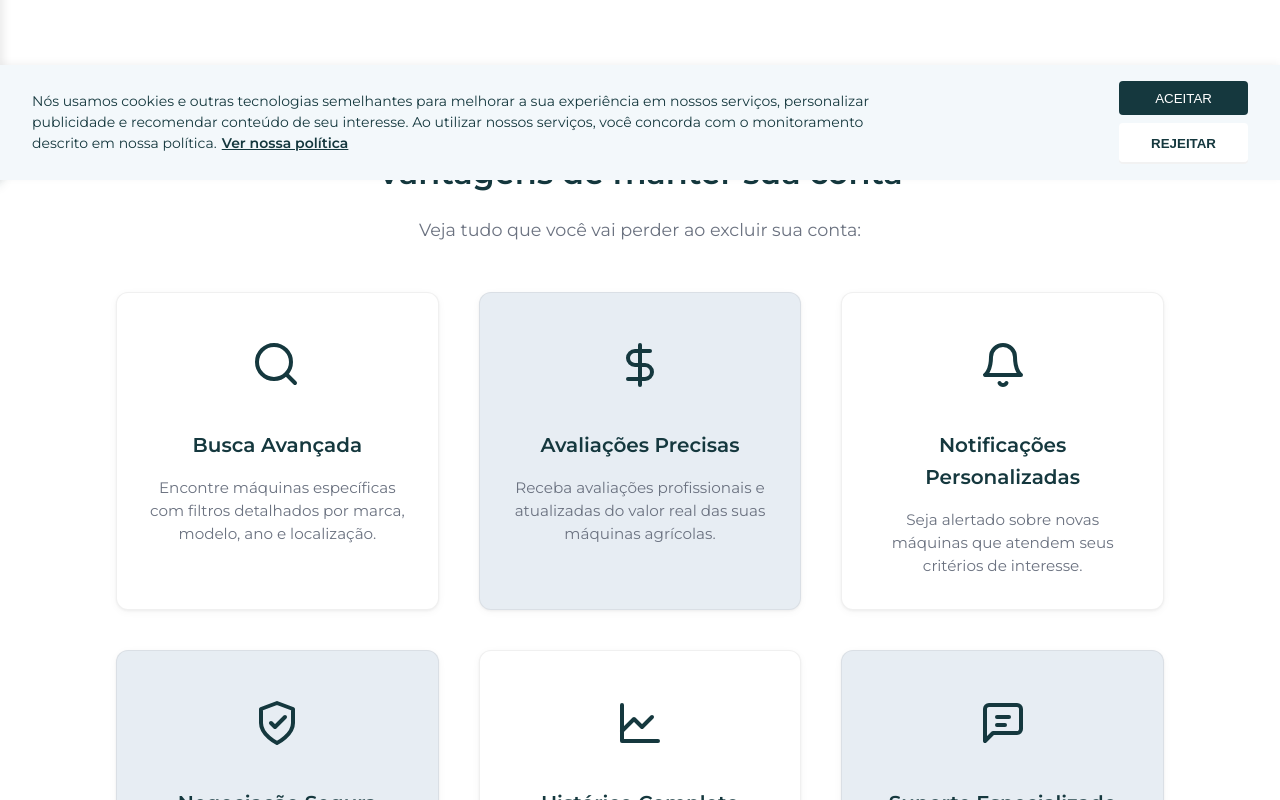
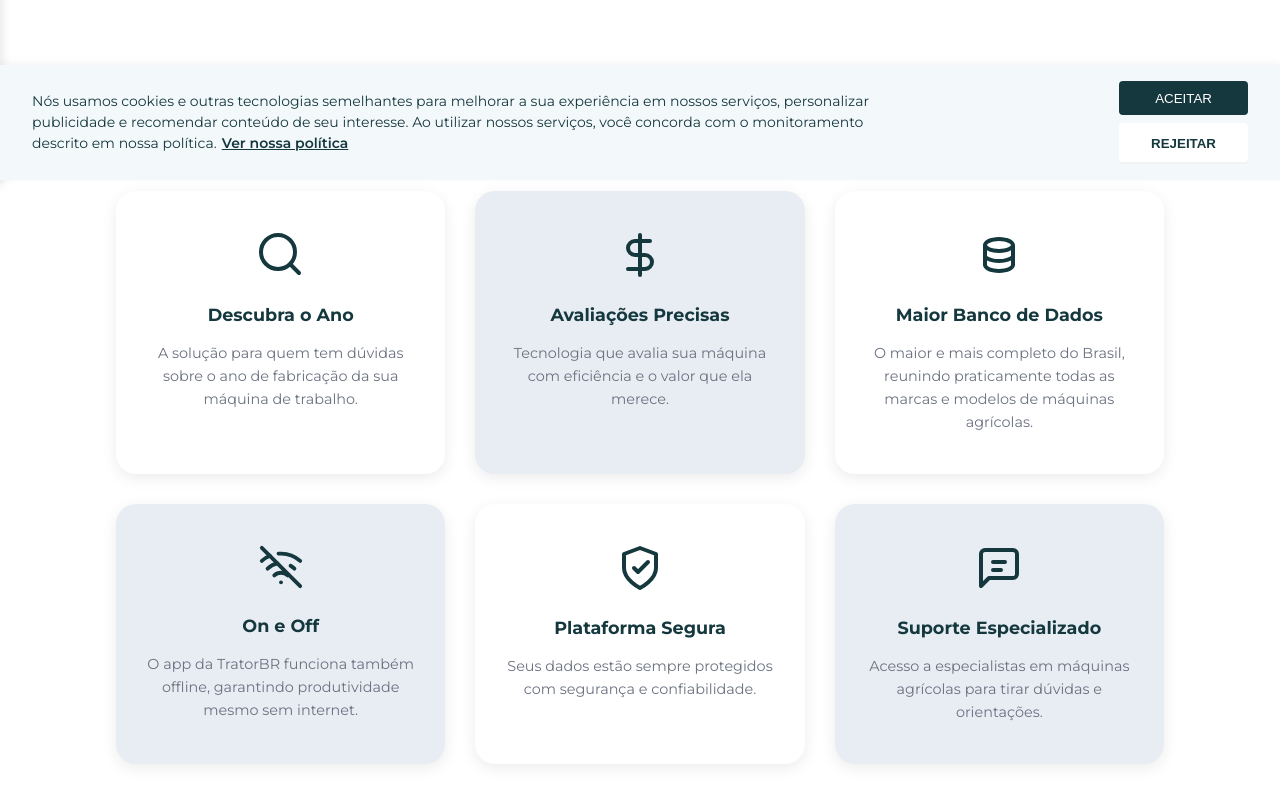
Before and after one commit to OresSoftware/plataforma-tratorbr, a React (Vite) app in the folder frontend/: page /excluir-conta in a window 1280 px wide. Shown: the part 620-1420 px from the top of the page. Built offline with nearby package versions, Linux system fonts and the light colour scheme; a web font is replaced by a local one.

Commit message:
alteracoes

```diff
--- a/frontend/src/components/footer.jsx
+++ b/frontend/src/components/footer.jsx
@@ -46,7 +46,7 @@ const Footer = () => {
           <h4 className="app-title">Baixe nosso aplicativo</h4>
           <div className="app-buttons">
             <a href="#ios-app" className="app-button">
-              <img src= "/imagens-aplicativo/baixar-apple.png" alt="iOS" />
+              <img style={{opacity:0.5}} src= "/imagens-aplicativo/baixar-apple.png" alt="iOS" />
             </a>
             <a href="https://play.google.com/store/apps/details?id=br.com.tratorbr.TratorBR&pcampaignid=web_share" className="app-button" target='_blank' rel='external'>
               <img src= "/imagens-aplicativo/baixar-android.png" alt="Android" />
--- a/frontend/src/pages/Aplicativo.css
+++ b/frontend/src/pages/Aplicativo.css
@@ -1234,6 +1234,7 @@ div#planos {
   cursor: pointer;
   position: relative;
   overflow: hidden;
+  height: 50px;
 }
 
 .suporteApp::before {
--- a/frontend/src/pages/Aplicativo.jsx
+++ b/frontend/src/pages/Aplicativo.jsx
@@ -1,4 +1,5 @@
 import React, { useState } from 'react';
+import { Link } from 'react-router-dom';
 import Header from '../components/Header';
 import Footer from '../components/footer';
 import { obterPlanos, gerarUrlWhatsApp, prepararDadosPagamento } from '../services/planosService';
@@ -126,7 +127,8 @@ const PlanosPage = () => {
             <p>Com o app TratorBR, agricultores e concessionários ganham uma nova{" "}<br />forma de se conectar, negociar, e gerenciar suas máquinas com <br />eficiência e agilidade. Tudo na palma da mão.</p>
             <div className='botoesApp'>
               <button className='entrarGestor'><img src="" alt="" />Acessar Painel</button>
-              <button className='suporteApp'>Suporte</button>
+
+              <a href="https://api.whatsapp.com/send?phone=5543991895458&text=Olá,%20preciso%20de%20suporte%20na%20plataforma%20de%20gestão?" target="_blank" rel="noopener noreferrer"><button className='suporteApp'>Suporte</button></a>
             </div>
           </div>
           <div className="phones">
@@ -143,7 +145,7 @@ const PlanosPage = () => {
                 <img src={appIphone} alt="Baixar no Google Play" />
               </a>
               <a href="#" className="download-btn app-store">
-                <img src={appAndroid} alt="Baixar na App Store" />
+                <img style={{opacity:0.5}} src={appAndroid} alt="Baixar na App Store" />
               </a>
             </div>
             <img
@@ -315,7 +317,7 @@ const PlanosPage = () => {
                   <h2>Você está com alguma dúvida que não foi sanada em cima?</h2>
                   <p>Nosso time de especialistas está pronto para te atender.</p>
                 </div>
-                <a href="https://wa.me/5543999999999" className="whatsapp-btn-ajuda" target="_blank" rel="noopener noreferrer">
+                <a href="https://api.whatsapp.com/send?phone=5543991895458&text=Olá,%20poderia%20me%20ajudar?" className="whatsapp-btn-ajuda" target="_blank" rel="noopener noreferrer">
                   <svg xmlns="http://www.w3.org/2000/svg" width="24" height="24" viewBox="0 0 24 24" fill="currentColor">
                     <path d="M17.472 14.382c-.297-.149-1.758-.867-2.03-.967-.273-.099-.471-.148-.67.15-.197.297-.767.966-.94 1.164-.173.199-.347.223-.644.075-.297-.15-1.255-.463-2.39-1.475-.883-.788-1.48-1.761-1.653-2.059-.173-.297-.018-.458.13-.606.134-.133.298-.347.446-.52.149-.174.198-.298.298-.497.099-.198.05-.371-.025-.52-.075-.149-.669-1.612-.916-2.207-.242-.579-.487-.5-.669-.51-.173-.008-.371-.01-.57-.01-.198 0-.52.074-.792.372-.272.297-1.04 1.016-1.04 2.479 0 1.462 1.065 2.875 1.213 3.074.149.198 2.096 3.2 5.077 4.487.709.306 1.262.489 1.694.625.712.227 1.36.195 1.871.118.571-.085 1.758-.719 2.006-1.413.248-.694.248-1.289.173-1.413-.074-.124-.272-.198-.57-.347m-5.421 7.403h-.004a9.87 9.87 0 01-5.031-1.378l-.361-.214-3.741.982.998-3.648-.235-.374a9.86 9.86 0 01-1.51-5.26c.001-5.45 4.436-9.884 9.888-9.884 2.64 0 5.122 1.03 6.988 2.898a9.825 9.825 0 012.893 6.994c-.003 5.45-4.437 9.884-9.885 9.884m8.413-18.297A11.815 11.815 0 0012.05 0C5.495 0 .16 5.335.157 11.892c0 2.096.547 4.142 1.588 5.945L.057 24l6.305-1.654a11.882 11.882 0 005.683 1.448h.005c6.554 0 11.89-5.335 11.893-11.893A11.821 11.821 0 0020.465 3.63z" />
                   </svg>
@@ -338,19 +340,19 @@ const PlanosPage = () => {
                   className="qr-code"
                 />
                 <div>
-                  <h3>Baixe o app na App Store</h3>
+                  <h3>Baixe o app na Play Store</h3>
                   <p>Escaneie para baixar</p>
                 </div>
                 <span className="arrow">→</span>
               </div>
               <div className="card">
                 <img
-                  src="https://upload.wikimedia.org/wikipedia/commons/5/5f/QR_Code_example.png"
+                  src={qrcode}
                   alt="QR Code Parceiro"
                   className="qr-code"
                 />
                 <div>
-                  <h3>Baixe o app de parceiro</h3>
+                  <h3>Baixe o app na Apple Store</h3>
                   <p>Escaneie para baixar</p>
                 </div>
                 <span className="arrow">→</span>
--- a/frontend/src/pages/ExcluirContaPage.jsx
+++ b/frontend/src/pages/ExcluirContaPage.jsx
@@ -4,6 +4,7 @@ import Footer from '../components/footer';
 import WhatsappFlutuante from '../components/WhatsappFlutuante';
 import VoltarAoTopoBtn from '../components/VoltarAoTopoBtn';
 import './ExcluirContaPage.css';
+import { WifiOff } from "lucide-react";
 
 const ExcluirContaPage = () => {
   const [email, setEmail] = useState('');
@@ -158,20 +159,70 @@ const ExcluirContaPage = () => {
             </div>
           </div>
 
-          <div className="vantagens-section">
-            <h2>Vantagens de manter sua conta</h2>
-            <p>Veja tudo que você vai perder ao excluir sua conta:</p>
-
-            <div className="vantagens-grid">
-              {vantagens.map((vantagem) => (
-                <div key={vantagem.id} id={vantagem.id} className="vantagem-card">
-                  <div className="vantagem-icone">{vantagem.icone}</div>
-                  <h3>{vantagem.titulo}</h3>
-                  <p>{vantagem.descricao}</p>
+        <section className="recursos-section" >
+          <div className="recursos-container" style={{padding:"0"}}>
+            <h2 className="recursos-title">RECURSOS</h2>
+            <div className='divsoria'></div>
+            <div className="recursos-grid-figma">
+              <div className="recurso-card-figma" id='recurso-card-1'>
+                <div className="recurso-icon-figma">
+                  <SearchIcon />
                 </div>
-              ))}
+                <h3 className="recurso-titulo-figma">Descubra o Ano</h3>
+                <p className="recurso-texto-figma">
+                  A solução para quem tem dúvidas sobre o ano de fabricação da sua máquina de trabalho.
+                </p>
+              </div>
+              <div className="recurso-card-figma" id='recurso-card-2'>
+                <div className="recurso-icon-figma">
+                  <MoneyIcon />
+                </div>
+                <h3 className="recurso-titulo-figma">Avaliações Precisas</h3>
+                <p className="recurso-texto-figma">
+                  Tecnologia que avalia sua máquina com eficiência e o valor que ela merece.
+                </p>
+              </div>
+              <div className="recurso-card-figma" id='recurso-card-3'>
+                <div className="recurso-icon-figma">
+                  <svg width="48" height="48" viewBox="0 0 24 24" fill="none" xmlns="http://www.w3.org/2000/svg">
+                    <path d="M12 3C7.58 3 4 4.79 4 7V17C4 19.21 7.58 21 12 21S20 19.21 20 17V7C20 4.79 16.42 3 12 3ZM18 17C18 17.5 15.87 19 12 19S6 17.5 6 17V14.77C7.61 15.55 9.72 16 12 16S16.39 15.55 18 14.77V17ZM18 12.45C16.7 13.4 14.42 14 12 14C9.58 14 7.3 13.4 6 12.45V9.64C7.47 10.47 9.61 11 12 11C14.39 11 16.53 10.47 18 9.64V12.45ZM12 9C8.13 9 6 7.5 6 7S8.13 5 12 5S18 6.5 18 7S15.87 9 12 9Z" fill="#15383E" />
+                  </svg>
+                </div>
+                <h3 className="recurso-titulo-figma">Maior Banco de Dados</h3>
+                <p className="recurso-texto-figma">
+                  O maior e mais completo do Brasil, reunindo praticamente todas as marcas e modelos de máquinas agrícolas.
+                </p>
+              </div>
+              <div className="recurso-card-figma" id='recurso-card-4'>
+                <div className="recurso-icon-figma">
+                  <WifiOff size={46} />
+                </div>
+                <h3 className="recurso-titulo-figma">On e Off</h3>
+                <p className="recurso-texto-figma">
+                  O app da TratorBR funciona também offline, garantindo produtividade mesmo sem internet.
+                </p>
+              </div>
+              <div className="recurso-card-figma" id='recurso-card-5'>
+                <div className="recurso-icon-figma">
+                  <ShieldIcon />
+                </div>
+                <h3 className="recurso-titulo-figma">Plataforma Segura</h3>
+                <p className="recurso-texto-figma">
+                  Seus dados estão sempre protegidos com segurança e confiabilidade.
+                </p>
+              </div>
+              <div className="recurso-card-figma" id='recurso-card-6'>
+                <div className="recurso-icon-figma">
+                  <SupportIcon />
+                </div>
+                <h3 className="recurso-titulo-figma">Suporte Especializado</h3>
+                <p className="recurso-texto-figma">
+                  Acesso a especialistas em máquinas agrícolas para tirar dúvidas e orientações.
+                </p>
+              </div>
             </div>
           </div>
+        </section>
 
         </div>
       </main>
```
